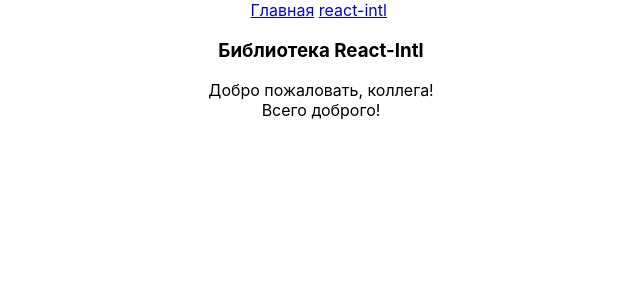
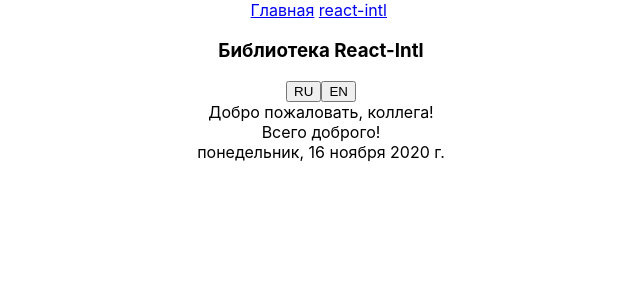
Before and after one commit to dmitryweiner/react-i18n, a React (Create React App) app: page /react-intl in a window 1280 px wide. Shown: the top 300 px of the page, without its empty margins (319-959 px from the left). Built offline with nearby package versions, Linux system fonts and the light colour scheme.

Commit message:
Using react-intl

```diff
--- a/src/views/ReactIntlView.tsx
+++ b/src/views/ReactIntlView.tsx
@@ -1,7 +1,7 @@
-import React from 'react';
-import {FormattedMessage, IntlProvider} from 'react-intl';
+import React, {useState} from 'react';
+import {FormattedDate, FormattedMessage, IntlProvider} from 'react-intl';
 
-let i18nConfig = {
+let i18nConfigRU = {
   locale: 'ru',
   messages: {
     "home.welcome": "Добро пожаловать, {name}!",
@@ -9,20 +9,53 @@
   }
 };
 
+let i18nConfigEN = {
+  locale: 'en',
+  messages: {
+    "home.welcome": "Welcome, {name}!",
+    "home.bye": "Good bye!"
+  }
+};
+
 export default function ReactIntlView() {
+  const [locale, setLocale] = useState(i18nConfigRU.locale);
+  const [messages, setMessages] = useState(i18nConfigRU.messages);
+
+  function switchLocale(locale: string) {
+    setLocale(locale);
+    switch (locale) {
+      case i18nConfigEN.locale: setMessages(i18nConfigEN.messages); break;
+      case i18nConfigRU.locale: setMessages(i18nConfigRU.messages); break;
+      default: setMessages(i18nConfigEN.messages); break;
+    }
+  }
+
   return <>
     <h3>Библиотека React-Intl</h3>
     <IntlProvider
-      locale={i18nConfig.locale}
-      defaultLocale={i18nConfig.locale}
-      messages={i18nConfig.messages}
+      locale={locale}
+      defaultLocale={locale}
+      messages={messages}
     >
+      <div>
+        <button onClick={() => switchLocale(i18nConfigRU.locale)}>RU</button>
+        <button onClick={() => switchLocale(i18nConfigEN.locale)}>EN</button>
+      </div>
       <div>
         <FormattedMessage id="home.welcome" values={{name: "коллега"}}/>
       </div>
       <div>
         <FormattedMessage id="home.bye"/>
       </div>
+      <div>
+        <FormattedDate
+          value={new Date()}
+          year="numeric"
+          month="long"
+          day="numeric"
+          weekday="long"
+        />
+      </div>
     </IntlProvider>
   </>;
 }
```
